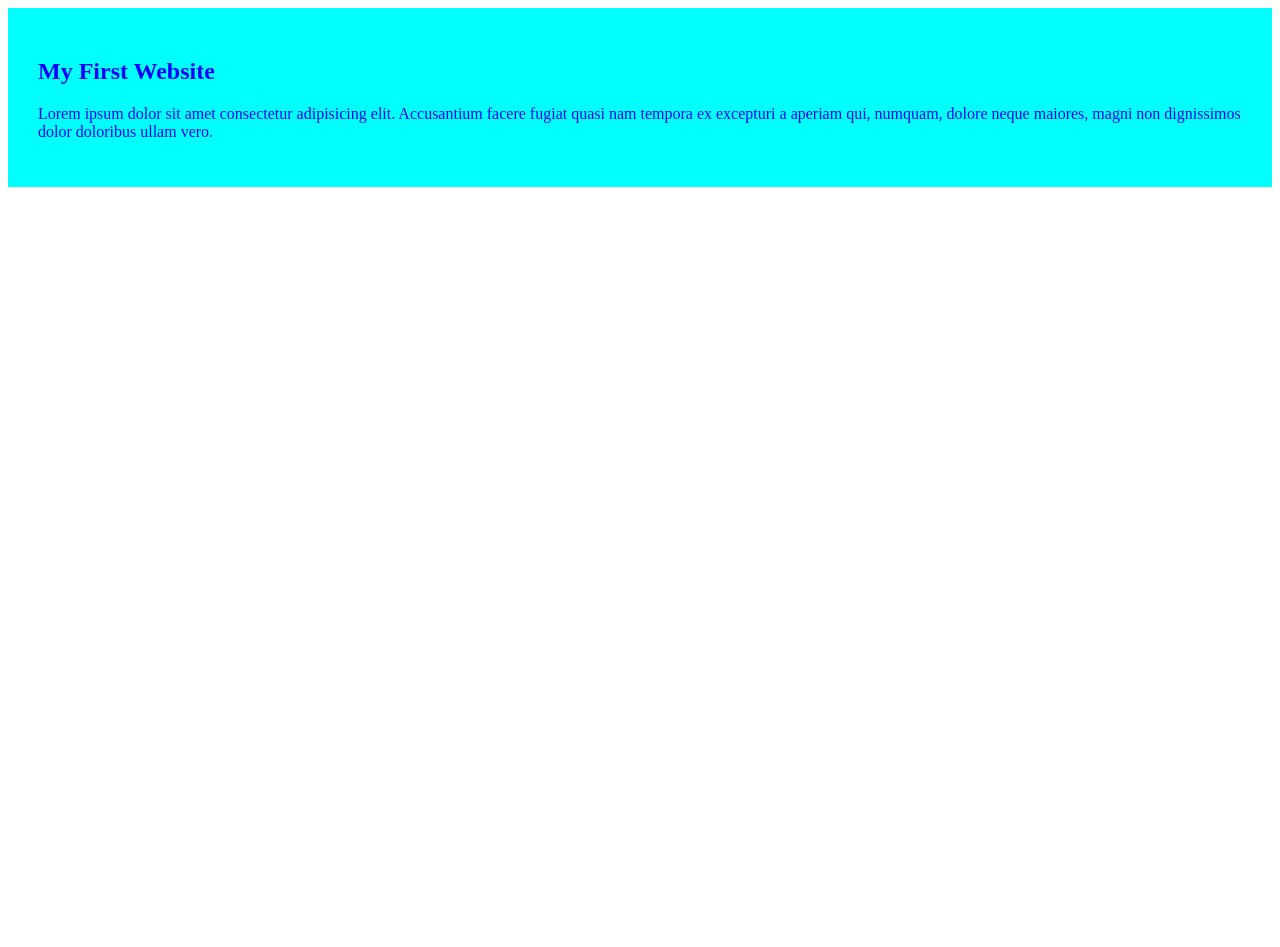
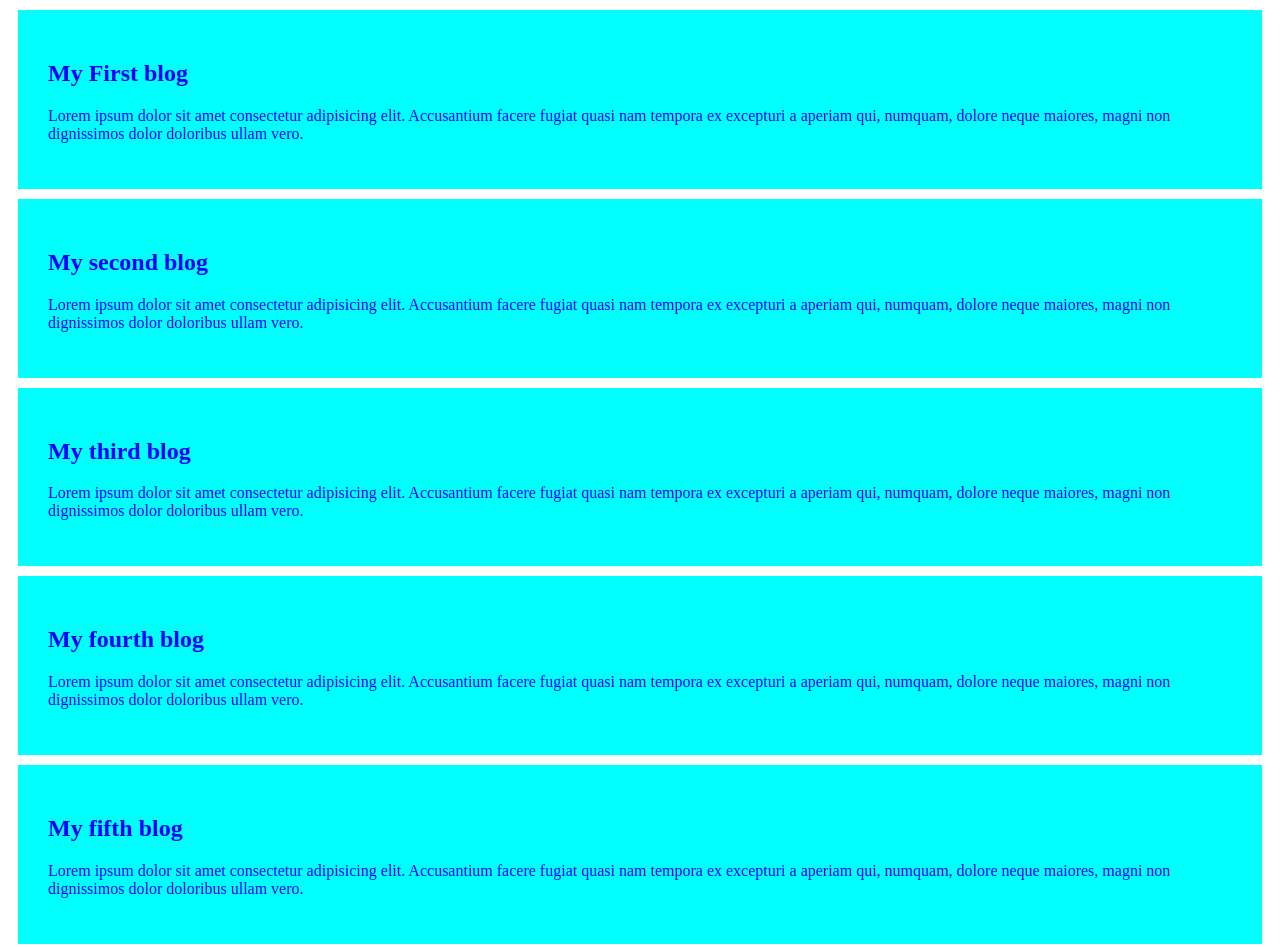
Before and after one commit to imrankhandu/my-simple-website, a plain HTML site: page index.html in a window 1280 px wide. Before the commit the page ends 800 px from the top, so only its background shows below. Drawn offline with Linux system fonts and the light colour scheme.

Commit message:
added the sencond, third, fourth and fifth blog

```diff
--- a/Styles/blog.css
+++ b/Styles/blog.css
@@ -2,4 +2,5 @@ div{
     background-color: aqua;
     color:blue;
     padding: 30px;
+    margin: 10px;
 }
--- a/index.html
+++ b/index.html
@@ -8,9 +8,30 @@
 </head>
 <body>
     <div>
-        <h2>My First Website</h2>
+        <h2>My First blog</h2>
+        <p>Lorem ipsum dolor sit amet consectetur adipisicing elit. Accusantium facere fugiat quasi nam tempora ex excepturi a aperiam qui, numquam, dolore neque maiores, magni non dignissimos dolor doloribus ullam vero.</p>
+    </div>
+    <div>
+        <h2>My second blog</h2>
+        <p>Lorem ipsum dolor sit amet consectetur adipisicing elit. Accusantium facere fugiat quasi nam tempora ex excepturi a aperiam qui, numquam, dolore neque maiores, magni non dignissimos dolor doloribus ullam vero.</p>
+    </div>
+    <div>
+        <h2>My third blog</h2>
+        <p>Lorem ipsum dolor sit amet consectetur adipisicing elit. Accusantium facere fugiat quasi nam tempora ex excepturi a aperiam qui, numquam, dolore neque maiores, magni non dignissimos dolor doloribus ullam vero.</p>
+    </div>
+    <div>
+        <h2>My fourth blog</h2>
+        <p>Lorem ipsum dolor sit amet consectetur adipisicing elit. Accusantium facere fugiat quasi nam tempora ex excepturi a aperiam qui, numquam, dolore neque maiores, magni non dignissimos dolor doloribus ullam vero.</p>
+    </div>
+    <div>
+        <h2>My fifth blog</h2>
         <p>Lorem ipsum dolor sit amet consectetur adipisicing elit. Accusantium facere fugiat quasi nam tempora ex excepturi a aperiam qui, numquam, dolore neque maiores, magni non dignissimos dolor doloribus ullam vero.</p>
     </div>
 
+
+
+
+
+
 </body>
 </html>
```
